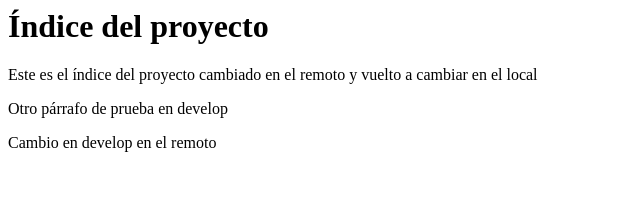
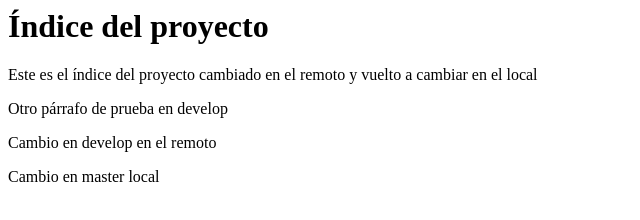
Before and after one commit to luistermi/PruebaComandosGit, a plain HTML site: page index.html in a window 1280 px wide. Shown: the whole page, without its empty margins (0-640 px from the left). Drawn offline with Linux system fonts and the light colour scheme.

Commit message:
Cambio en master en local

```diff
--- a/index.html
+++ b/index.html
@@ -2,3 +2,4 @@
 <p>Este es el índice del proyecto cambiado en el remoto y vuelto a cambiar en el local</p>
 <p>Otro párrafo de prueba en develop</p>
 <p>Cambio en develop en el remoto</p>
+<p>Cambio en master local</p>
```
